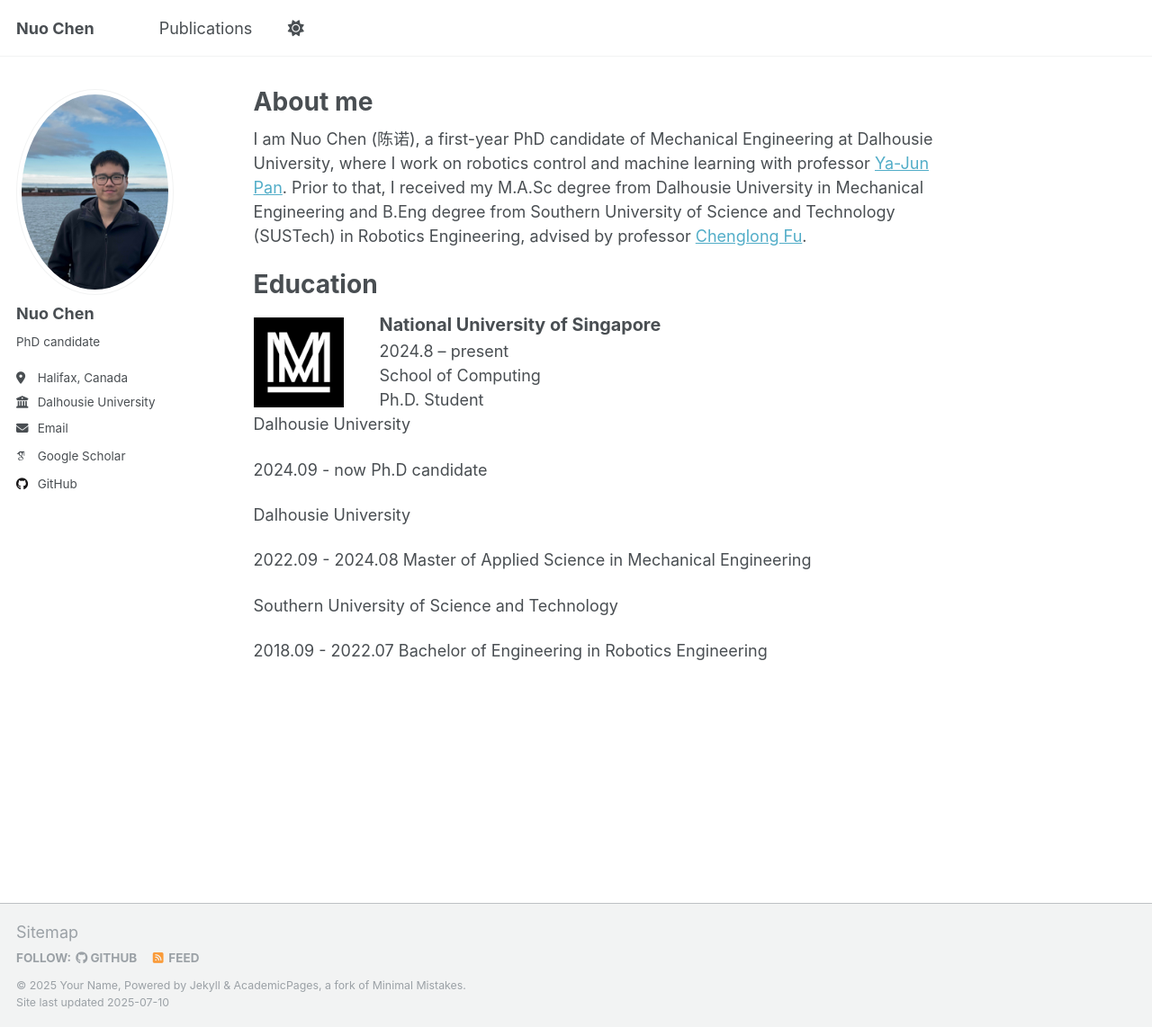
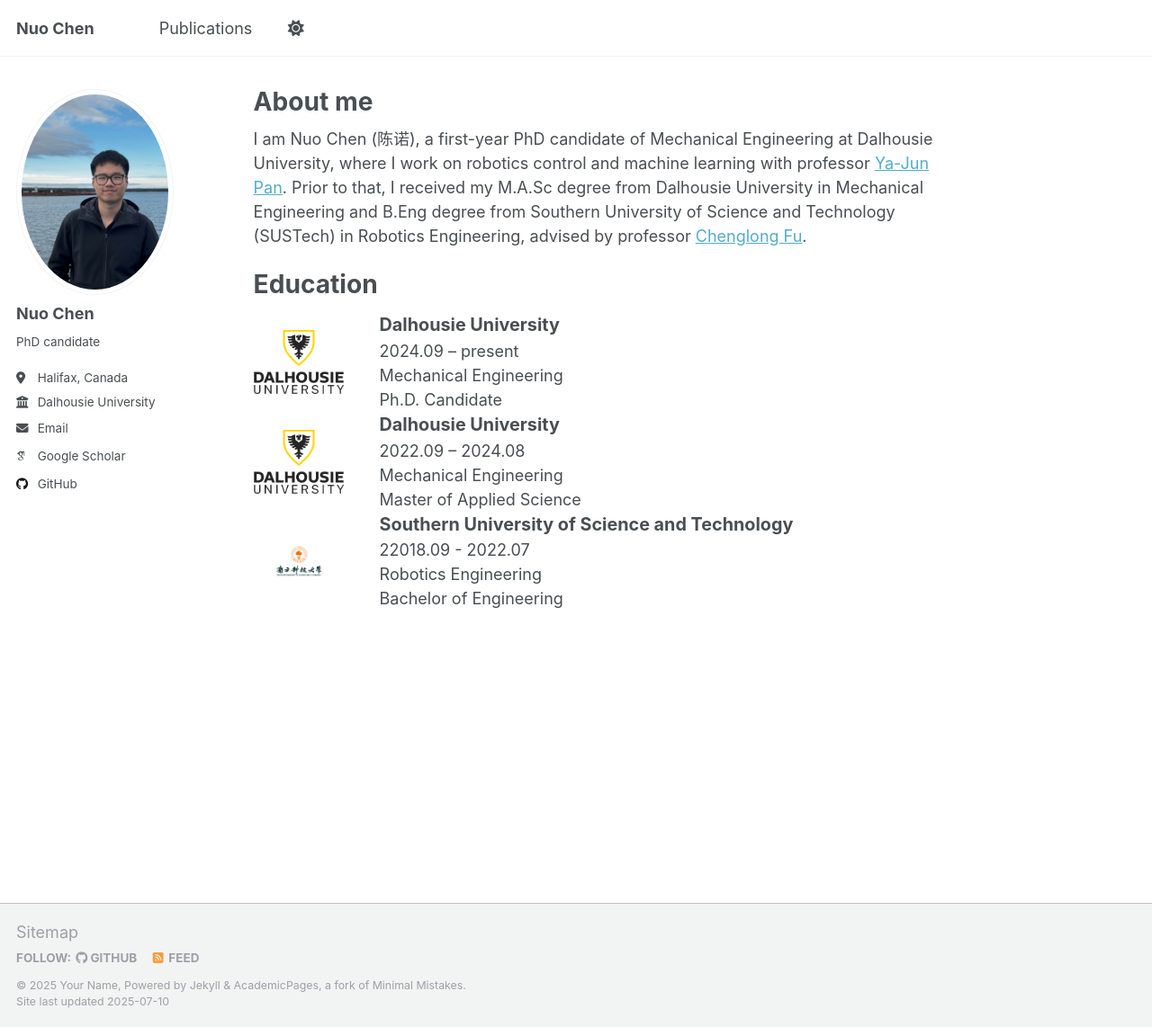
Before and after one commit to NuoChen1999/nuochen1999.github.io, a Jekyll site: the page built from _pages/about.md, in a window 1280 px wide and 1142 px high. Shown: the whole window at 90% size. Built offline with Jekyll 4.4.1, drawn with Linux system fonts in a browser that asks for light colours; some web fonts are replaced; a script that is not in the unit is left out.

Commit message:
Update about.md

```diff
--- a/_pages/about.md
+++ b/_pages/about.md
@@ -12,29 +12,36 @@ I am Nuo Chen (陈诺), a first-year PhD candidate of Mechanical Engineering at
 # Education
 <div style="width:100%; max-width:700px; display:table;">
   <div style="display:table-cell; vertical-align:middle; width:120px;">
-    <img src="/images/site-logo.png" alt="NUS Logo" style="max-width:100px;">
+    <img src="/images/dal-logo.png" alt="Dal Logo" style="max-width:100px;">
   </div>
   <div style="display:table-cell; vertical-align:middle; padding-left:20px;">
-    <div style="font-weight: bold; font-size: 1.1em;">National University of Singapore</div>
-    <div>2024.8 – present</div>
-    <div>School of Computing</div>
-    <div>Ph.D. Student</div>
+    <div style="font-weight: bold; font-size: 1.1em;">Dalhousie University</div>
+    <div>2024.09 – present</div>
+    <div>Mechanical Engineering</div>
+    <div>Ph.D. Candidate</div>
   </div>
 </div>
 
+<div style="width:100%; max-width:700px; display:table;">
+  <div style="display:table-cell; vertical-align:middle; width:120px;">
+    <img src="/images/dal-logo.png" alt="Dal Logo" style="max-width:100px;">
+  </div>
+  <div style="display:table-cell; vertical-align:middle; padding-left:20px;">
+    <div style="font-weight: bold; font-size: 1.1em;">Dalhousie University</div>
+    <div>2022.09 – 2024.08</div>
+    <div>Mechanical Engineering</div>
+    <div>Master of Applied Science</div>
+  </div>
+</div>
 
-
-Dalhousie University
-
-2024.09 - now
-Ph.D candidate
-
-Dalhousie University
-
-2022.09 - 2024.08
-Master of Applied Science in Mechanical Engineering
-
-Southern University of Science and Technology
-
-2018.09 - 2022.07
-Bachelor of Engineering in Robotics Engineering
+<div style="width:100%; max-width:700px; display:table;">
+  <div style="display:table-cell; vertical-align:middle; width:120px;">
+    <img src="/images/sustech-logo.png" alt="SUSTech Logo" style="max-width:100px;">
+  </div>
+  <div style="display:table-cell; vertical-align:middle; padding-left:20px;">
+    <div style="font-weight: bold; font-size: 1.1em;">Southern University of Science and Technology</div>
+    <div>22018.09 - 2022.07</div>
+    <div>Robotics Engineering</div>
+    <div>Bachelor of Engineering</div>
+  </div>
+</div>
```
